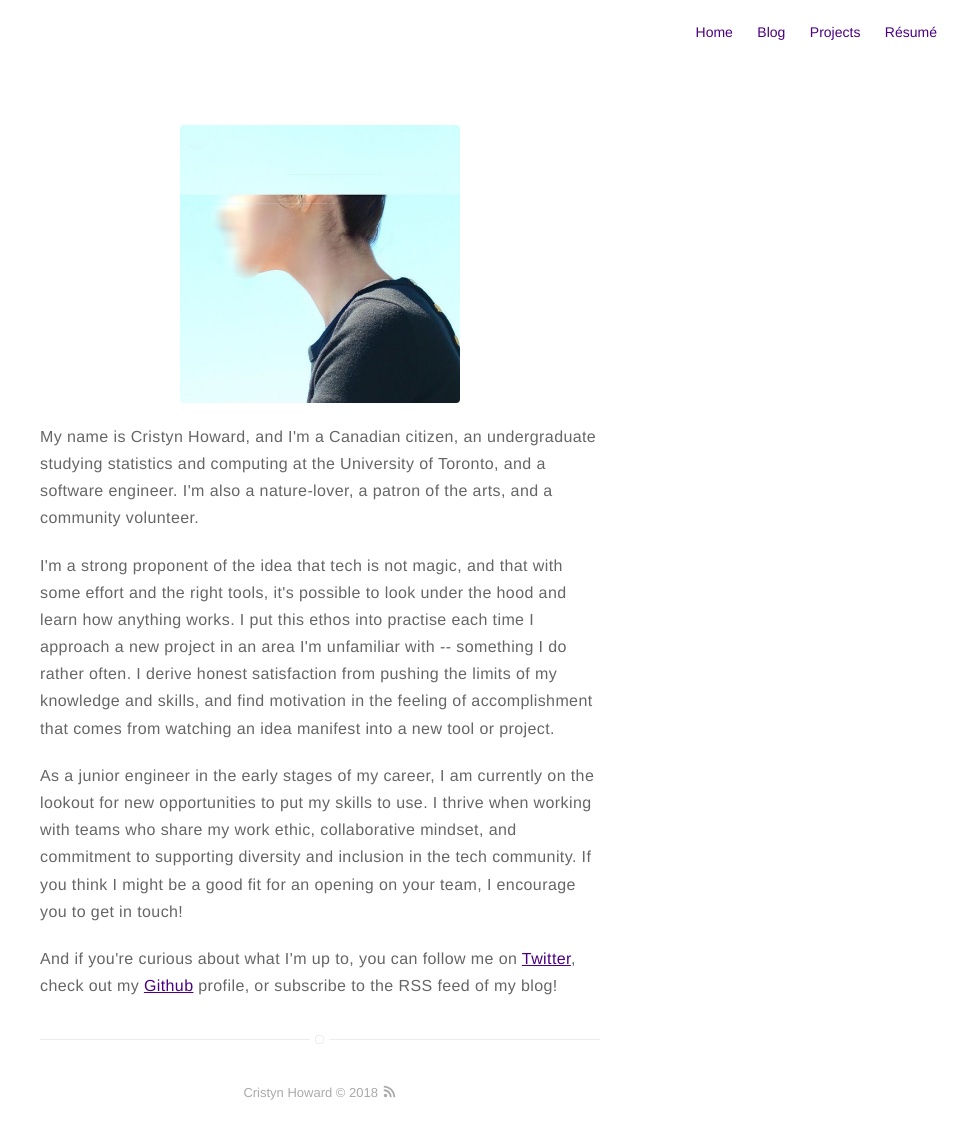
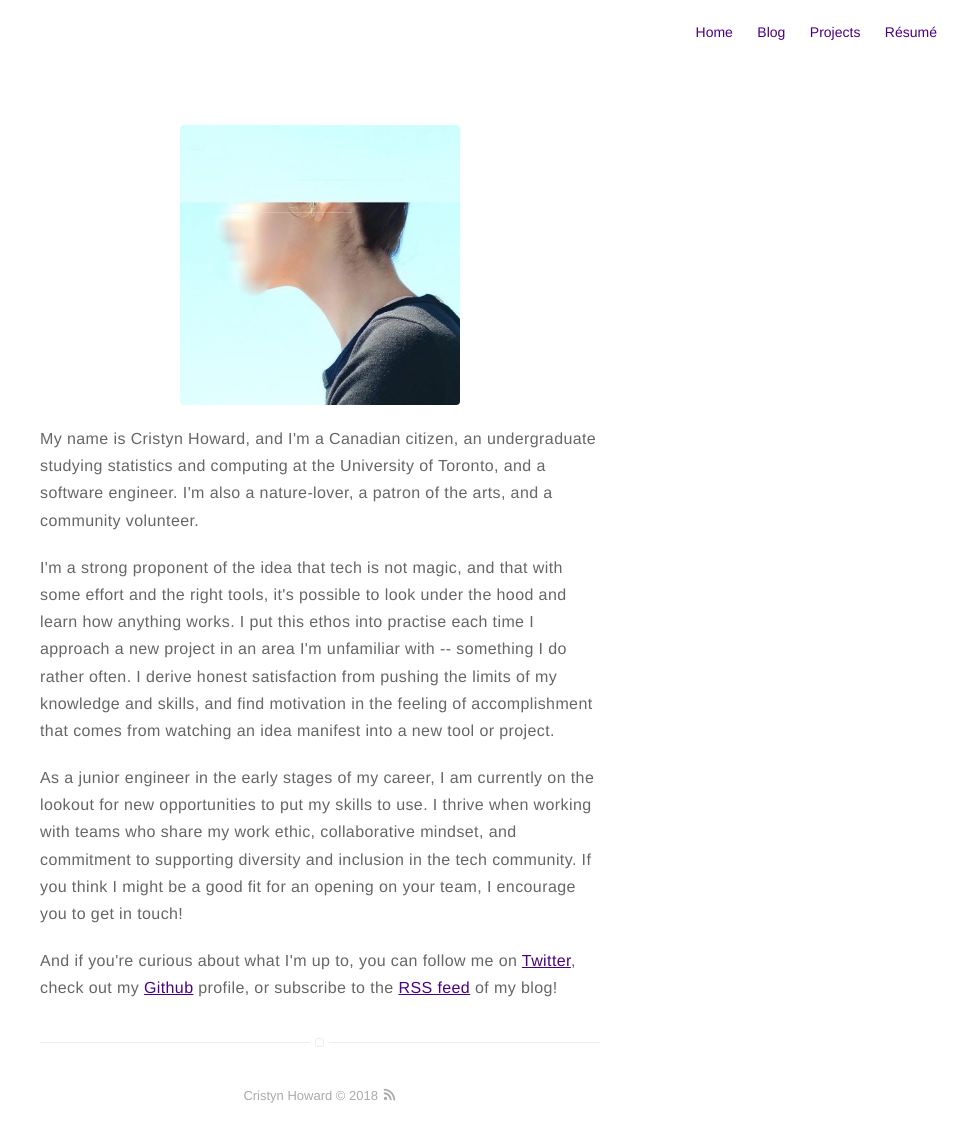
Before and after one commit to cristynhoward/cristynhoward.github.io, a Jekyll site: the page built from about.md, in a window 1280 px wide. Shown: the whole page, without its empty margins (320-1280 px from the left). Built offline with Jekyll 4.4.1, drawn with Linux system fonts in a browser that asks for light colours.

```diff
--- a/_config.yml
+++ b/_config.yml
@@ -1,6 +1,6 @@
 # main text of home
 name: Cristyn Howard
-bio: University of Toronto student, software engineer, dynamically typed.
+bio: University of Toronto student. Software engineer. Dynamically typed.
 
 # twitter summary info
 description: Cristyn Howard's portfolio & blog.
--- a/about.md
+++ b/about.md
@@ -10,4 +10,4 @@ layout: page
 
 <p>As a junior engineer in the early stages of my career, I am currently on the lookout for new opportunities to put my skills to use. I thrive when working with teams who share my work ethic, collaborative mindset, and commitment to supporting diversity and inclusion in the tech community. If you think I might be a good fit for an opening on your team, I encourage you to get in touch!</p>
 
-<p>And if you're curious about what I'm up to, you can follow me on <a href="http://www.twitter.com/cristynhoward">Twitter</a>, check out my <a href="http://www.github.com/cristynhoward">Github</a> profile, or subscribe to the RSS feed of my blog!</p>
+<p>And if you're curious about what I'm up to, you can follow me on <a href="http://www.twitter.com/cristynhoward">Twitter</a>, check out my <a href="http://www.github.com/cristynhoward">Github</a> profile, or subscribe to the <a href="https://cristynhoward.github.io/feed.xml">RSS feed</a> of my blog!</p>
```
Also changed, not shown: assets/images/profile.jpg, 1 other file.
